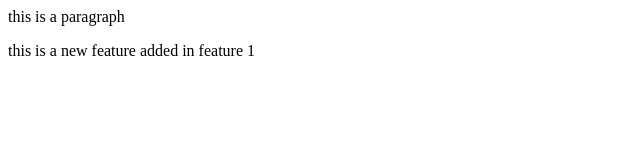
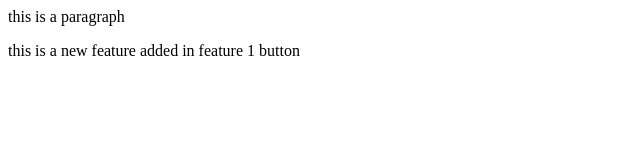
Before and after one commit to MohammedSayeed1/localrepo, a plain HTML site: page index.html in a window 1280 px wide. Shown: the full height of the page, 0-640 px from the left. Drawn offline with Linux system fonts and the light colour scheme.

Commit message:
added button

```diff
--- a/index.html
+++ b/index.html
@@ -1,2 +1,2 @@
 <p>this is a paragraph</p>
-<p> this is a new feature added in feature 1</p>
+<p> this is a new feature added in feature 1 button</p>
```
